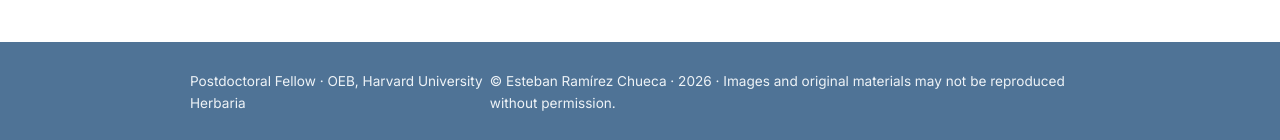
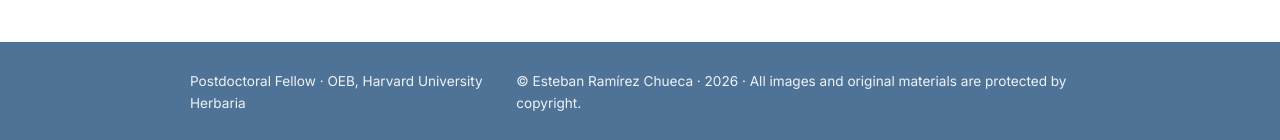
Before and after one commit to estebanramirezch/estebanramirezch.github.io, a plain HTML site: page index.html in a window 1280 px wide. Shown: the part 2645-2785 px from the top of the page. Drawn offline with nearby package versions, Linux system fonts and the light colour scheme.

Commit message:
Update footer.html

```diff
--- a/footer.html
+++ b/footer.html
@@ -4,7 +4,7 @@
       Postdoctoral Fellow · OEB, Harvard University Herbaria
     </div>
     <div>
-      © Esteban Ramírez Chueca · 2026 · Images and original materials may not be reproduced without permission.
+      © Esteban Ramírez Chueca · 2026 · All images and original materials are protected by copyright.
     </div>
   </div>
 </div>
```
